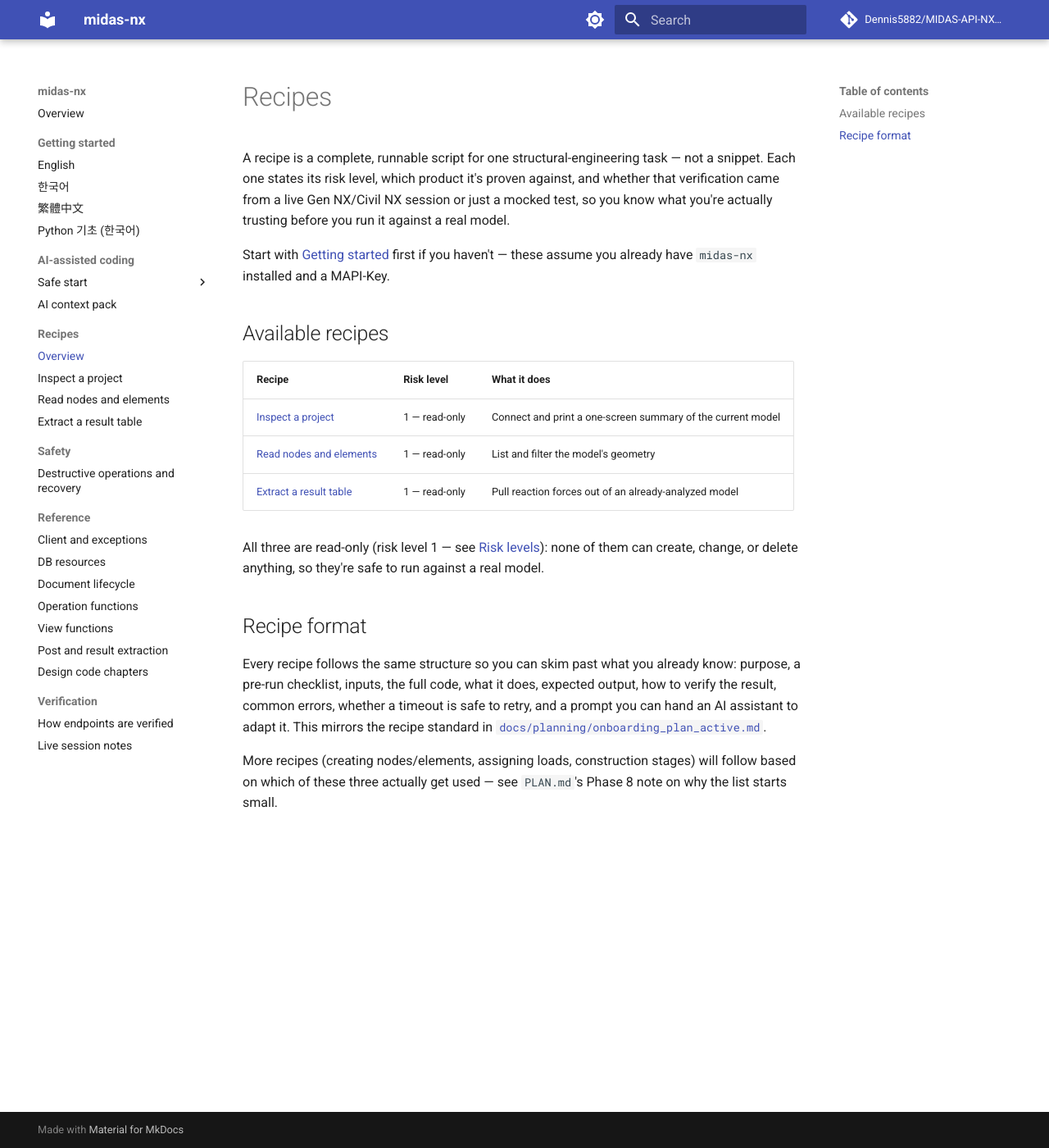
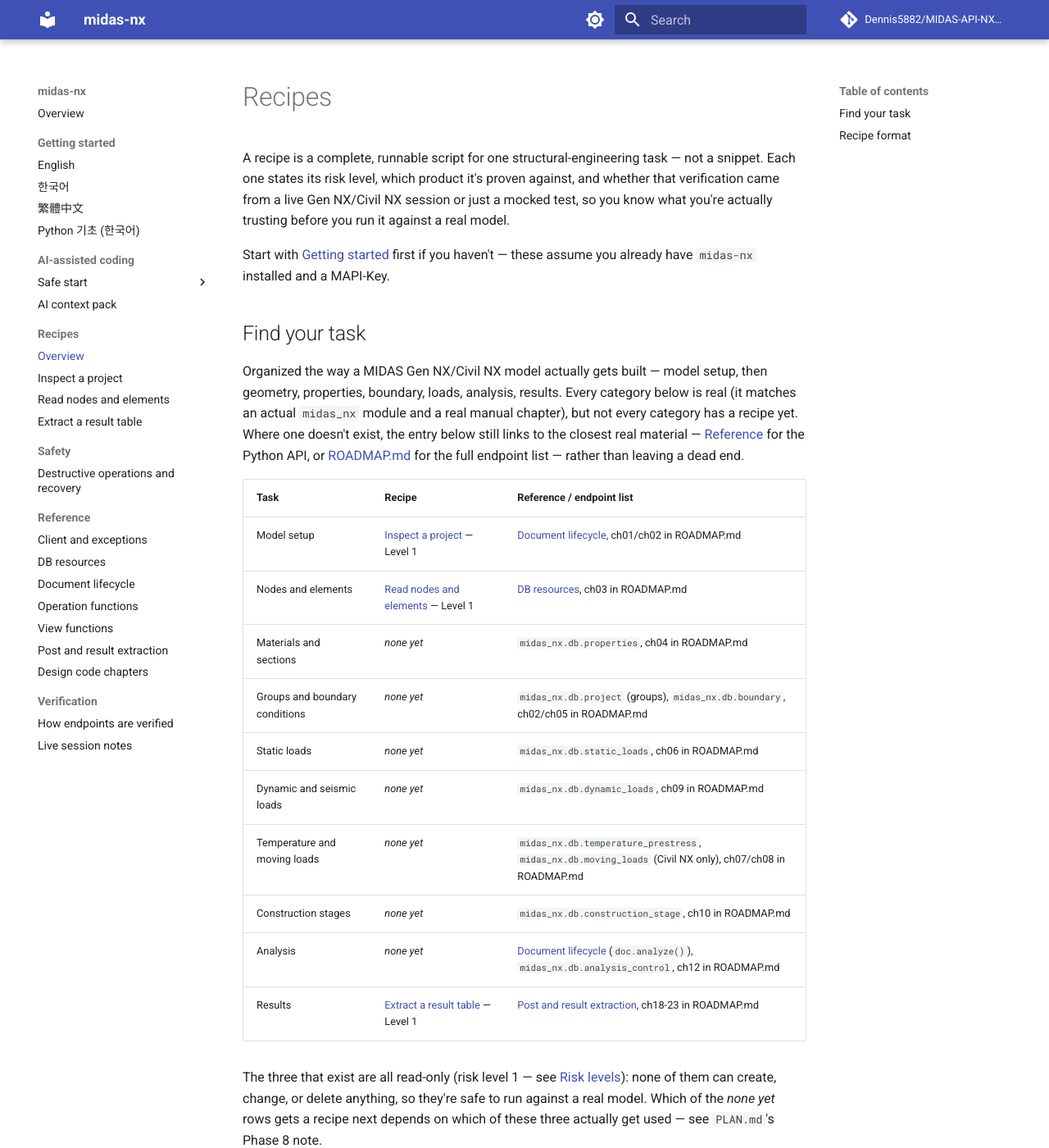
Before and after one commit to Dennis5882/MIDAS-API-NX-SDK, an MkDocs documentation site: the page built from docs/recipes/index.md, in a window 1280 px wide and 1400 px high. Shown: the whole window at 82% size. Built offline with MkDocs 1.6.1 and Material for MkDocs 9.7.7, drawn with Linux system fonts in a browser that asks for light colours; comment, search, counter and statistics services are not loaded.

Commit message:
docs: reorganize the Recipes index by engineering task, not recipe count
docs/recipes/index.md was a flat 3-row table (whatever existed so far).
Replaced it with a 10-row table in build order - model setup, geometry,
properties, boundary, loads (static/dynamic/temperature/moving),
construction stages, analysis, results - matching
docs/planning/documentation_maintenance_architecture_plan.md section
6.1's category list.

This is navigation only, per that same plan's section 6.2 ("기능별
페이지는 색인으로 제한"): no new tutorial content was written. Categories
without a recipe yet say so plainly ("none yet") and link straight to the
relevant midas_nx module, Reference page, or ROADMAP.md chapter instead
of leaving a dead end. Writing actual recipe content for those 7 empty
categories is still deliberately deferred - see PLAN.md's Phase 8 note -
this only reorganizes what already exists.

mkdocs build --strict passing.

Co-Authored-By: Claude Sonnet 5 <noreply@anthropic.com>

```diff
--- a/docs/recipes/index.md
+++ b/docs/recipes/index.md
@@ -9,17 +9,35 @@ before you run it against a real model.
 Start with [Getting started](../en/quickstart.md) first if you haven't —
 these assume you already have `midas-nx` installed and a MAPI-Key.
 
-## Available recipes
+## Find your task
 
-| Recipe | Risk level | What it does |
+Organized the way a MIDAS Gen NX/Civil NX model actually gets built — model
+setup, then geometry, properties, boundary, loads, analysis, results. Every
+category below is real (it matches an actual `midas_nx` module and a real
+manual chapter), but not every category has a recipe yet. Where one doesn't
+exist, the entry below still links to the closest real material —
+[Reference](../reference/client.md) for the Python API, or
+[ROADMAP.md](https://github.com/Dennis5882/MIDAS-API-NX-SDK/blob/main/ROADMAP.md)
+for the full endpoint list — rather than leaving a dead end.
+
+| Task | Recipe | Reference / endpoint list |
 | --- | --- | --- |
-| [Inspect a project](inspect-project.md) | 1 — read-only | Connect and print a one-screen summary of the current model |
-| [Read nodes and elements](read-nodes-and-elements.md) | 1 — read-only | List and filter the model's geometry |
-| [Extract a result table](get-results.md) | 1 — read-only | Pull reaction forces out of an already-analyzed model |
+| Model setup | [Inspect a project](inspect-project.md) — Level 1 | [Document lifecycle](../reference/document.md), ch01/ch02 in ROADMAP.md |
+| Nodes and elements | [Read nodes and elements](read-nodes-and-elements.md) — Level 1 | [DB resources](../reference/db.md), ch03 in ROADMAP.md |
+| Materials and sections | *none yet* | `midas_nx.db.properties`, ch04 in ROADMAP.md |
+| Groups and boundary conditions | *none yet* | `midas_nx.db.project` (groups), `midas_nx.db.boundary`, ch02/ch05 in ROADMAP.md |
+| Static loads | *none yet* | `midas_nx.db.static_loads`, ch06 in ROADMAP.md |
+| Dynamic and seismic loads | *none yet* | `midas_nx.db.dynamic_loads`, ch09 in ROADMAP.md |
+| Temperature and moving loads | *none yet* | `midas_nx.db.temperature_prestress`, `midas_nx.db.moving_loads` (Civil NX only), ch07/ch08 in ROADMAP.md |
+| Construction stages | *none yet* | `midas_nx.db.construction_stage`, ch10 in ROADMAP.md |
+| Analysis | *none yet* | [Document lifecycle](../reference/document.md) (`doc.analyze()`), `midas_nx.db.analysis_control`, ch12 in ROADMAP.md |
+| Results | [Extract a result table](get-results.md) — Level 1 | [Post and result extraction](../reference/post.md), ch18-23 in ROADMAP.md |
 
-All three are read-only (risk level 1 — see
+The three that exist are all read-only (risk level 1 — see
 [Risk levels](../safety.md#risk-levels)): none of them can create, change,
-or delete anything, so they're safe to run against a real model.
+or delete anything, so they're safe to run against a real model. Which of
+the *none yet* rows gets a recipe next depends on which of these three
+actually get used — see `PLAN.md`'s Phase 8 note.
 
 ## Recipe format
 
@@ -29,7 +47,3 @@ does, expected output, how to verify the result, common errors, whether a
 timeout is safe to retry, and a prompt you can hand an AI assistant to
 adapt it. This mirrors the recipe standard in
 [`docs/planning/onboarding_plan_active.md`](https://github.com/Dennis5882/MIDAS-API-NX-SDK/blob/main/docs/planning/onboarding_plan_active.md#11-실무-recipe-표준).
-
-More recipes (creating nodes/elements, assigning loads, construction
-stages) will follow based on which of these three actually get used —
-see `PLAN.md`'s Phase 8 note on why the list starts small.
```
Also changed, not shown: PLAN.md (+15 -5 lines).
